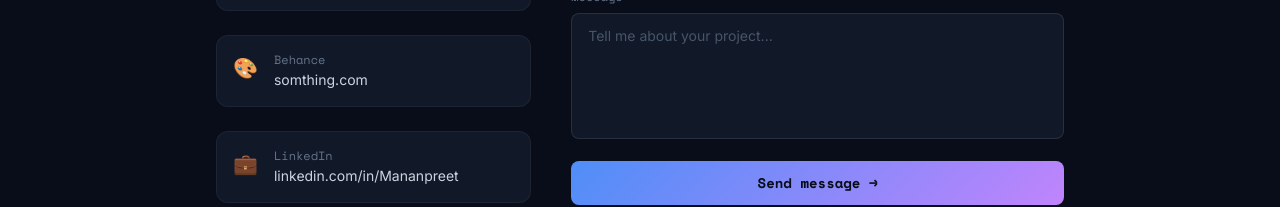
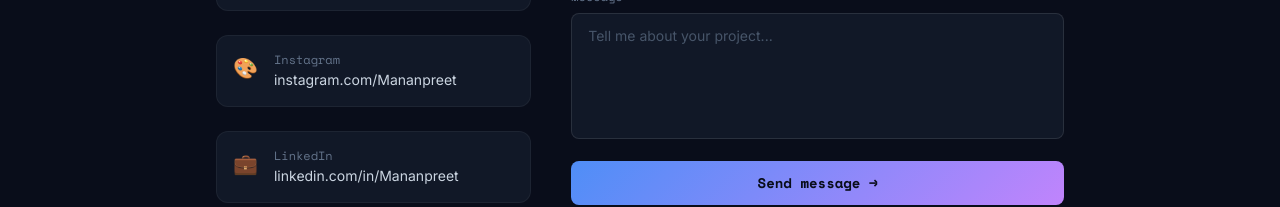
Before and after one commit to Mananpreet22/My_Portfolio, a React (Vite) app: page / in a window 1280 px wide. Shown: the part 4832-5039 px from the top of the page. Built offline with nearby package versions, Linux system fonts and the light colour scheme; no server answers; a web font is replaced by a local one.

Commit message:
fixed a few bugs and links

```diff
--- a/src/components/Art.jsx
+++ b/src/components/Art.jsx
@@ -214,7 +214,7 @@ export default function Art() {
         {/* Footer link */}
         <div className="text-center mt-10">
           <a
-            href="#"
+            href='https://www.instagram.com/mananpreetgaba?igsh=MXQxbnM1am51d2w2aA=='
             className="font-mono text-sm text-slate-500 hover:text-[#C084FC] transition-colors group inline-flex items-center gap-2"
           >
             See full gallery (10+ pieces)
--- a/src/components/Contact.jsx
+++ b/src/components/Contact.jsx
@@ -59,7 +59,7 @@ export default function Contact() {
             {[
               { icon: '✉', label: 'Email', value: 'Mananpreetgaba123@gmail.com', href: 'mailto:Mananpreetgaba123@gmail.com' },
               { icon: '🐙', label: 'GitHub', value: 'github.com/Mananpreet22', href: 'https://github.com/Mananpreet22' },
-              { icon: '🎨', label: 'Behance', value: 'somthing.com', href: '#' },
+              { icon: '🎨', label: 'Instagram', value: 'instagram.com/Mananpreet', href: 'https://www.instagram.com/mananpreetgaba?igsh=MXQxbnM1am51d2w2aA==' },
               { icon: '💼', label: 'LinkedIn', value: 'linkedin.com/in/Mananpreet', href: '#' },
             ].map((item) => (
               <a
```
